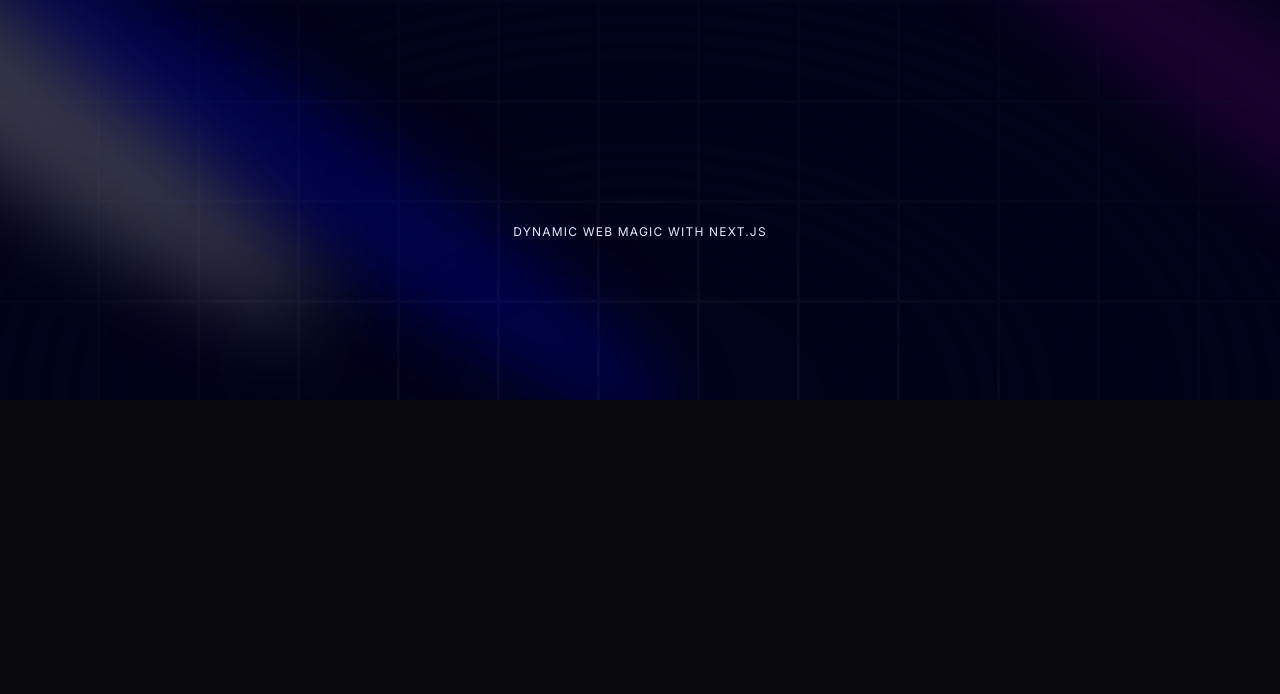
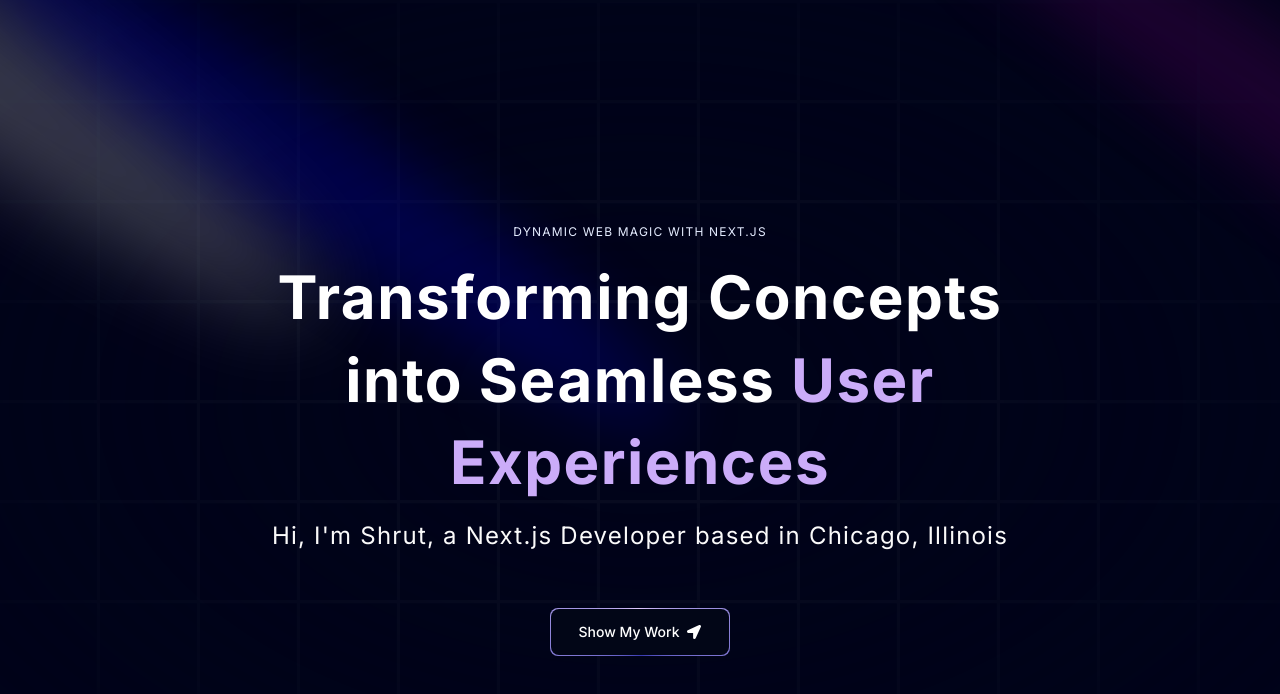
Before and after one commit to sshrxt/portfolio, a Next.js app: page / in a window 1280 px wide. Shown: the top 694 px of the page. Built offline with nearby package versions, Linux system fonts and the light colour scheme.

Commit message:
finish hero design

```diff
--- a/app/page.tsx
+++ b/app/page.tsx
@@ -1,10 +1,17 @@
 import Hero from "@/components/Hero";
+import { FloatingNav } from "@/components/ui/FloatingNav";
+import { FaHome } from "react-icons/fa";
+import Grid from "@/components/Grid";
 
 export default function Home() {
   return (
     <main className="relative bg-black-100 flex justify-center items-center flex-col overflow-hidden mx-auto sm:px-10">
       <div className="max-w-7xl w-full">
+        <FloatingNav navItems={[
+          {name: 'Home', link: '/', icon:<FaHome/>}
+        ]}/>
         <Hero />
+        <Grid />
       </div>
     </main>
   );
--- /dev/null
+++ b/components/Grid.tsx
@@ -0,0 +1,11 @@
+import React from 'react'
+
+const Grid = () => {
+  return (
+    <div>
+
+    </div>
+  )
+}
+
+export default Grid
--- a/components/Hero.tsx
+++ b/components/Hero.tsx
@@ -1,5 +1,8 @@
 import React from "react";
 import { Spotlight } from "./ui/Spotlight";
+import { TextGenerateEffect } from "./ui/TextGenerateEffect";
+import MagicButton from "./ui/MagicButton";
+import { FaLocationArrow } from "react-icons/fa";
 
 const Hero = () => {
   return (
@@ -18,14 +21,25 @@
 
       <div className="h-screen w-full dark:bg-black-100 bg-white  dark:bg-grid-white/[0.03] bg-grid-black/[0.2] flex items-center justify-center absolute top-0 left-0">
         {/* Radial gradient for the container to give a faded look */}
-        <div className="absolute pointer-events-none inset-0 flex items-center justify-center dark:bg-black-100 bg-white [mask-image:radial-gradient(ellipse_at_center,transparent_20%,black)]"/>
+        <div className="absolute pointer-events-none inset-0 flex items-center justify-center dark:bg-black-100 bg-white [mask-image:radial-gradient(ellipse_at_center,transparent_20%,black)]" />
       </div>
 
       <div className="flex justify-center relative my-20 z-10">
         <div className="max-w-[89vw] md:max-w-2xl lg:max-w-[60vw] flex flex-col items-center justify-center">
-            <h2 className="uppercase tracking-widest text-xs text-center text-blue-100 max-w-80">
-                Dynamic web magic with next.js
-            </h2>
+          <h2 className="uppercase tracking-widest text-xs text-center text-blue-100 max-w-80">
+            Dynamic web magic with next.js
+          </h2>
+          <TextGenerateEffect
+            className="text-center text-[40px] md:text-5xl lg:text-6xl"
+            words="Transforming Concepts into Seamless User Experiences"
+          />
+          <p className="text-center md:tracking-wider mb-4 text-sm md:text-lg lg:text-2xl">
+            Hi, I&apos;m Shrut, a Next.js Developer based in Chicago, Illinois
+          </p>
+
+          <a href="#about">
+            <MagicButton title="Show My Work" icon={<FaLocationArrow/>} position="right" />
+          </a>
         </div>
       </div>
     </div>
--- /dev/null
+++ b/components/ui/FloatingNav.tsx
@@ -0,0 +1,82 @@
+"use client";
+import React, { useState } from "react";
+import {
+  motion,
+  AnimatePresence,
+  useScroll,
+  useMotionValueEvent,
+} from "framer-motion";
+import { cn } from "@/lib/utils";
+import Link from "next/link";
+
+export const FloatingNav = ({
+  navItems,
+  className,
+}: {
+  navItems: {
+    name: string;
+    link: string;
+    icon?: JSX.Element;
+  }[];
+  className?: string;
+}) => {
+  const { scrollYProgress } = useScroll();
+
+  const [visible, setVisible] = useState(false);
+
+  useMotionValueEvent(scrollYProgress, "change", (current) => {
+    // Check if current is not undefined and is a number
+    if (typeof current === "number") {
+      let direction = current! - scrollYProgress.getPrevious()!;
+
+      if (scrollYProgress.get() < 0.05) {
+        setVisible(false);
+      } else {
+        if (direction < 0) {
+          setVisible(true);
+        } else {
+          setVisible(false);
+        }
+      }
+    }
+  });
+
+  return (
+    <AnimatePresence mode="wait">
+      <motion.div
+        initial={{
+          opacity: 1,
+          y: -100,
+        }}
+        animate={{
+          y: visible ? 0 : -100,
+          opacity: visible ? 1 : 0,
+        }}
+        transition={{
+          duration: 0.2,
+        }}
+        className={cn(
+          "flex max-w-fit  fixed top-10 inset-x-0 mx-auto border border-transparent dark:border-white/[0.2] rounded-full dark:bg-black bg-white shadow-[0px_2px_3px_-1px_rgba(0,0,0,0.1),0px_1px_0px_0px_rgba(25,28,33,0.02),0px_0px_0px_1px_rgba(25,28,33,0.08)] z-[5000] pr-2 pl-8 py-2  items-center justify-center space-x-4",
+          className
+        )}
+      >
+        {navItems.map((navItem: any, idx: number) => (
+          <Link
+            key={`link=${idx}`}
+            href={navItem.link}
+            className={cn(
+              "relative dark:text-neutral-50 items-center flex space-x-1 text-neutral-600 dark:hover:text-neutral-300 hover:text-neutral-500"
+            )}
+          >
+            <span className="block sm:hidden">{navItem.icon}</span>
+            <span className="hidden sm:block text-sm">{navItem.name}</span>
+          </Link>
+        ))}
+        <button className="border text-sm font-medium relative border-neutral-200 dark:border-white/[0.2] text-black dark:text-white px-4 py-2 rounded-full">
+          <span>Login</span>
+          <span className="absolute inset-x-0 w-1/2 mx-auto -bottom-px bg-gradient-to-r from-transparent via-blue-500 to-transparent  h-px" />
+        </button>
+      </motion.div>
+    </AnimatePresence>
+  );
+};
--- /dev/null
+++ b/components/ui/MagicButton.tsx
@@ -0,0 +1,28 @@
+import React from "react";
+
+const MagicButton = ({
+  title,
+  icon,
+  position,
+  handleClick,
+  otherClasses,
+}: {
+  title: string;
+  icon: React.ReactNode;
+  position: string;
+  handleClick?: () => void;
+  otherClasses?: string;
+}) => {
+  return (
+    <button className="relative inline-flex h-12 rounded-lg w-full overflow-hidden p-[1px] focus:outline-none md:mt-10 ">
+      <span className="absolute inset-[-1000%] animate-[spin_2s_linear_infinite] bg-[conic-gradient(from_90deg_at_50%_50%,#E2CBFF_0%,#393BB2_50%,#E2CBFF_100%)]" />
+      <span className={`inline-flex h-full w-full cursor-pointer items-center justify-center rounded-lg bg-slate-950 px-7 text-sm font-medium text-white backdrop-blur-3xl gap-2 ${otherClasses}`}>
+        {position === 'left' && icon}
+            {title}
+        {position === "right" && icon}
+      </span>
+    </button>
+  );
+};
+
+export default MagicButton;
--- a/components/ui/TextGenerateEffect.tsx
+++ b/components/ui/TextGenerateEffect.tsx
@@ -37,7 +37,7 @@
           return (
             <motion.span
               key={word + idx}
-              className="dark:text-white text-black opacity-0"
+              className={`${idx > 3 ? 'text-purple' : "dark:text-white text-black"} opacity-0`}
               style={{
                 filter: filter ? "blur(10px)" : "none",
               }}
@@ -52,8 +52,8 @@
 
   return (
     <div className={cn("font-bold", className)}>
-      <div className="mt-4">
-        <div className=" dark:text-white text-black text-2xl leading-snug tracking-wide">
+      <div className="my-4">
+        <div className=" dark:text-white text-black leading-snug tracking-wide">
           {renderWords()}
         </div>
       </div>
--- a/package.json
+++ b/package.json
@@ -16,6 +16,7 @@
     "next-themes": "^0.3.0",
     "react": "^18",
     "react-dom": "^18",
+    "react-icons": "^5.2.1",
     "tailwind-merge": "^2.4.0",
     "tailwindcss-animate": "^1.0.7"
   },
```
Also changed, not shown: 1 other file (tests, documents, lock files or other folders).
